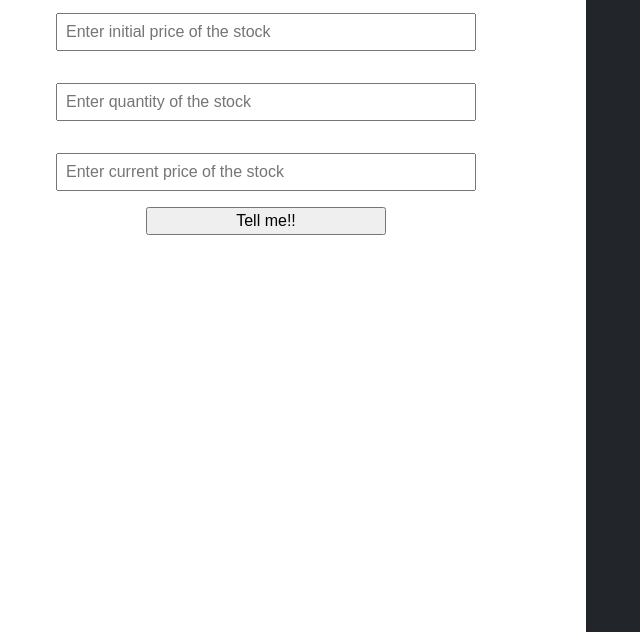
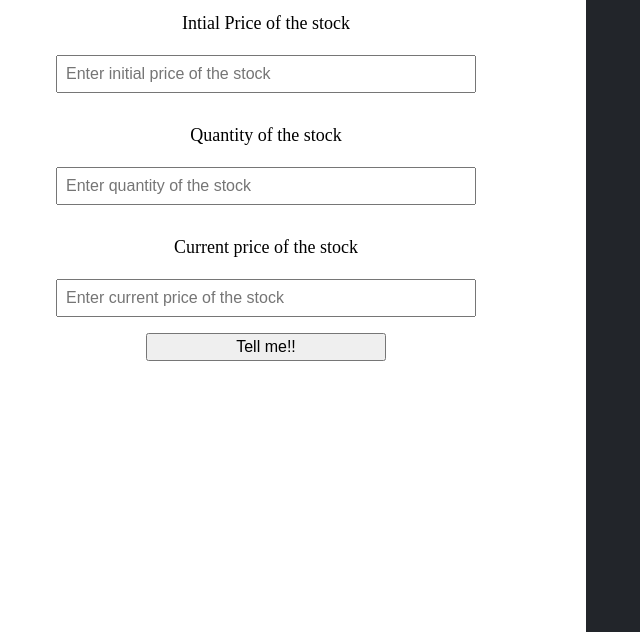
Before and after one commit to indrajitkrish/profit_or_loss, a plain HTML site: page index.html in a window 1280 px wide. Shown: the part 168-800 px from the top of the page, without its empty margins (54-694 px from the left). Drawn offline with Linux system fonts and the light colour scheme.

Commit message:
Added labels

```diff
--- a/index.css
+++ b/index.css
@@ -6,6 +6,7 @@ label{
     display:block;
     margin:auto;
     padding: 1rem;
+    font-size: large;
 }
 #main{
     display: flex;
--- a/index.html
+++ b/index.html
@@ -11,9 +11,9 @@
 
     <div id="main_right">
         <h1>Stock profit or loss calculator</h1>
-    <label for="initial"><input type="number" id="initial" placeholder="Enter initial price of the stock"></label>
-    <label for="quantity"><input type="number" id="quantity" placeholder="Enter quantity of the stock"></label>
-    <label for="current"><input type="number" id="current" placeholder="Enter current price of the stock"></label>
+    <label for="initial">Intial Price of the stock <br><br><input type="number" id="initial" placeholder="Enter initial price of the stock"></label>
+    <label for="quantity">Quantity of the stock <br><br><input type="number" id="quantity" placeholder="Enter quantity of the stock"></label>
+    <label for="current">Current price of the stock <br><br><input type="number" id="current" placeholder="Enter current price of the stock"></label>
     <button id="tell_btn">Tell me!!</button>
     </div>
     <div id="main_left">
```
